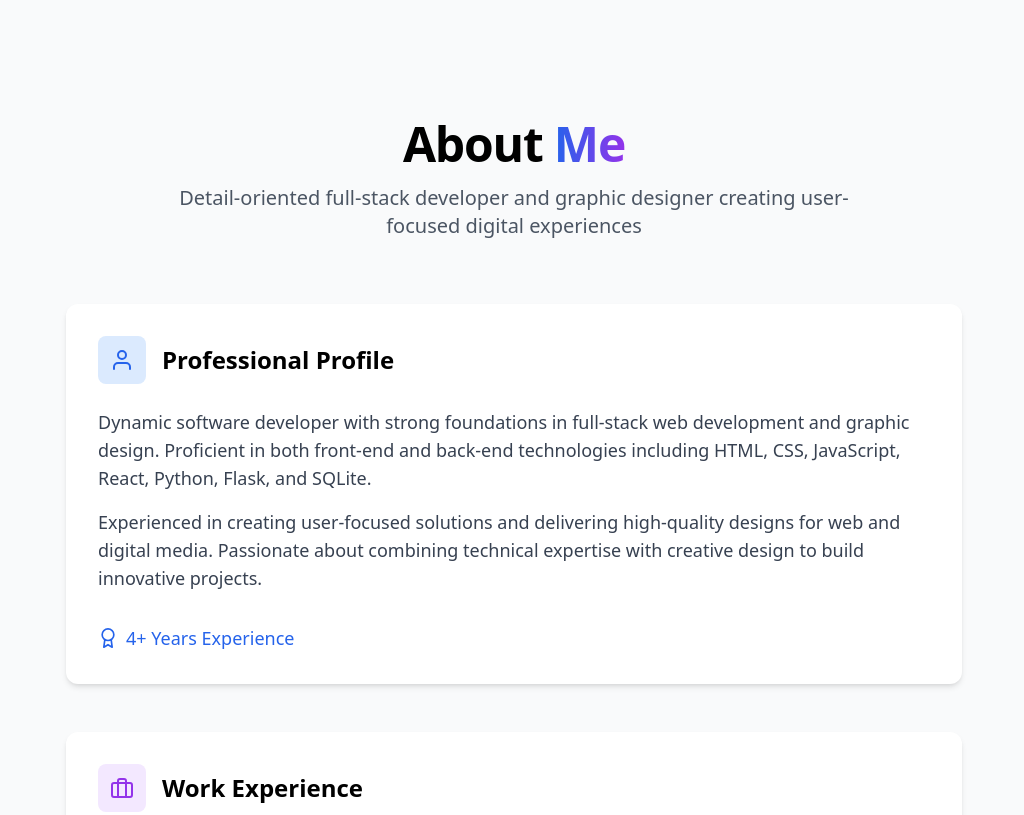
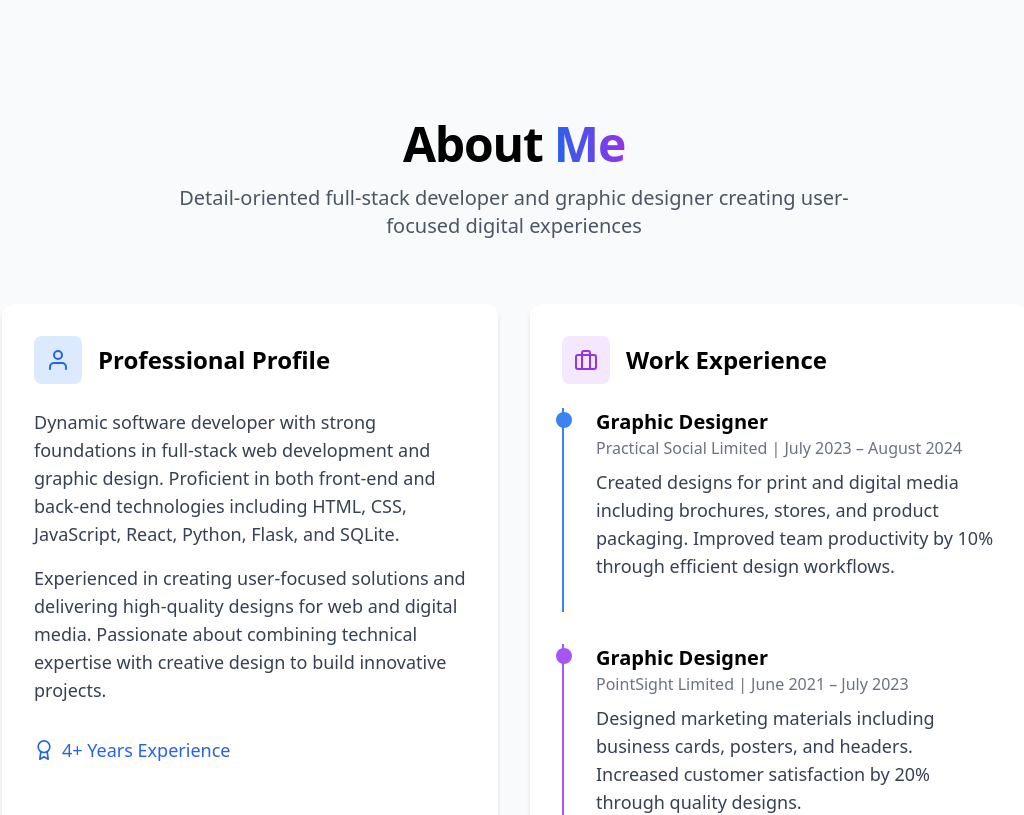
Before and after one commit to masindes/-portfolio_website, a React (Vite) app: page / in a window 1280 px wide. Shown: the part 760-1575 px from the top of the page, without its empty margins (126-1150 px from the left). Built offline with nearby package versions, Linux system fonts and the light colour scheme.

Commit message:
initial about

```diff
--- a/src/components/About.jsx
+++ b/src/components/About.jsx
@@ -31,7 +31,7 @@ export default function About() {
         initial="hidden"
         animate="visible"
         variants={container}
-        className="max-w-4xl mx-auto"
+        className="max-w-6xl mx-auto"
       >
         {/* Title */}
         <motion.div variants={item} className="text-center mb-16">
@@ -43,17 +43,20 @@ export default function About() {
           </p>
         </motion.div>
 
-        {/* Content */}
-        <div className="space-y-12">
-          {/* Profile Section */}
-          <motion.div variants={item} className="bg-white dark:bg-gray-800 rounded-xl shadow-md p-8">
+        {/* Content - Horizontal Cards */}
+        <div className="grid grid-cols-1 lg:grid-cols-2 gap-8">
+          {/* Profile Card */}
+          <motion.div
+            variants={item}
+            className="bg-white dark:bg-gray-800 rounded-xl shadow-md p-8 h-full flex flex-col"
+          >
             <div className="flex items-center mb-6">
               <div className="p-3 rounded-lg bg-blue-100 dark:bg-blue-900/30 text-blue-600 dark:text-blue-400 mr-4">
                 <FiUser className="w-6 h-6" />
               </div>
               <h3 className="text-2xl font-bold dark:text-white">Professional Profile</h3>
             </div>
-            <div className="space-y-4 text-gray-700 dark:text-gray-300">
+            <div className="space-y-4 text-gray-700 dark:text-gray-300 flex-grow">
               <p className="text-lg">
                 Dynamic software developer with strong foundations in full-stack web development and graphic design.
                 Proficient in both front-end and back-end technologies including HTML, CSS, JavaScript, React, Python,
@@ -63,7 +66,7 @@ export default function About() {
                 Experienced in creating user-focused solutions and delivering high-quality designs for web and digital media.
                 Passionate about combining technical expertise with creative design to build innovative projects.
               </p>
-              <div className="flex items-center space-x-4 pt-4">
+              <div className="flex items-center space-x-4 pt-4 mt-auto">
                 <div className="flex items-center text-blue-600 dark:text-blue-400 text-lg">
                   <FiAward className="w-5 h-5 mr-2" />
                   <span>4+ Years Experience</span>
@@ -72,8 +75,11 @@ export default function About() {
             </div>
           </motion.div>
 
-          {/* Experience Section */}
-          <motion.div variants={item} className="bg-white dark:bg-gray-800 rounded-xl shadow-md p-8">
+          {/* Experience Card */}
+          <motion.div
+            variants={item}
+            className="bg-white dark:bg-gray-800 rounded-xl shadow-md p-8 h-full"
+          >
             <div className="flex items-center mb-6">
               <div className="p-3 rounded-lg bg-purple-100 dark:bg-purple-900/30 text-purple-600 dark:text-purple-400 mr-4">
                 <FiBriefcase className="w-6 h-6" />
```
